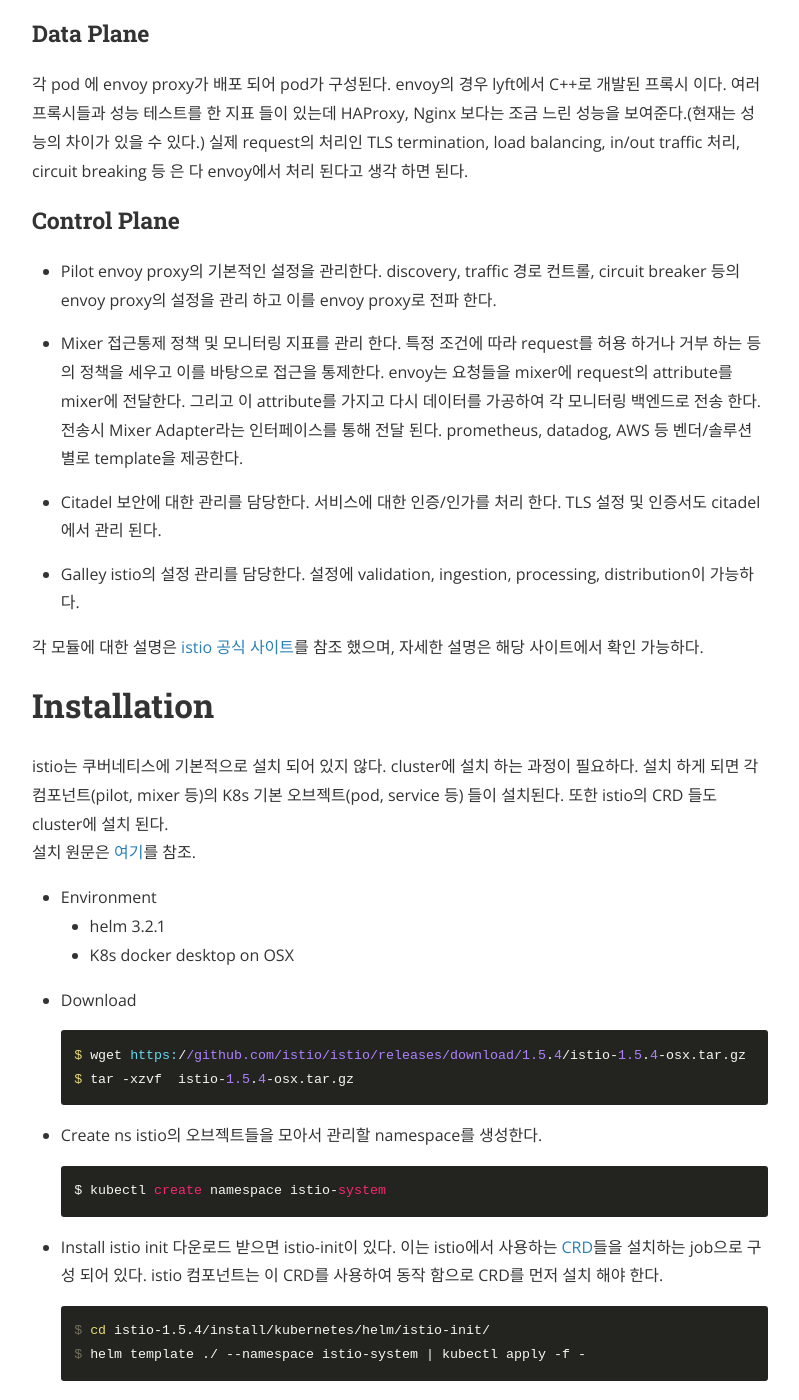
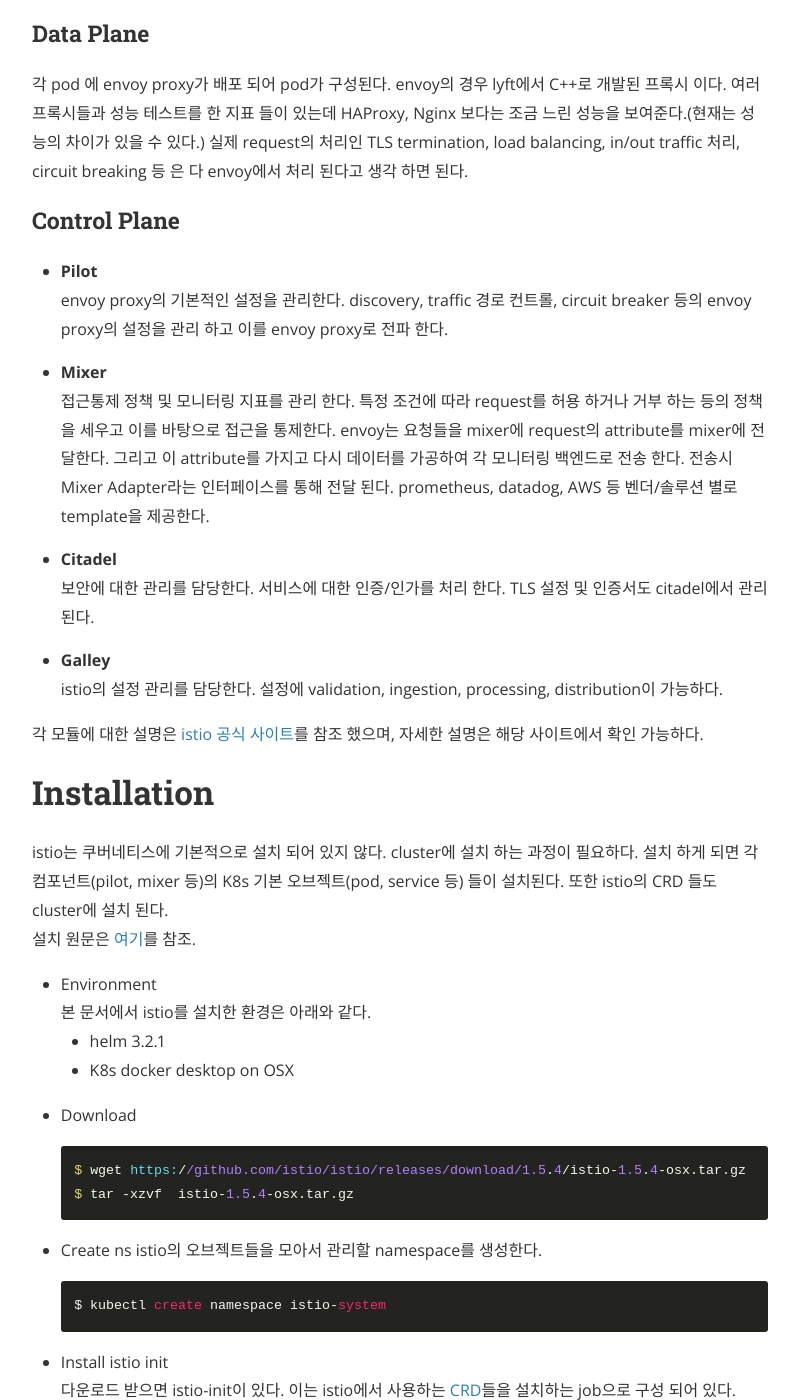
Before and after one commit to jukops/jukops.github.io, a Jekyll site: the page built from _posts/2020-06-06-container-k8s_istio_basic.md, in a window 1280 px wide and 1400 px high, scrolled down 590 px. Shown: the whole window, without its empty margins (240-1039 px from the left). Built offline with Jekyll 4.4.1, drawn with Linux system fonts in a browser that asks for light colours; nearby versions of some CDN libraries; some of the changed text lies outside the part shown.

Commit message:
Add istio basic

```diff
--- a/_posts/2020-06-06-container-k8s_istio_basic.md
+++ b/_posts/2020-06-06-container-k8s_istio_basic.md
@@ -15,17 +15,17 @@
 실제 request의 처리인 TLS termination, load balancing, in/out traffic 처리, circuit breaking 등 은 다 envoy에서 처리 된다고 생각 하면 된다.
 
 ### Control Plane
-- Pilot
+- **Pilot**
   envoy proxy의 기본적인 설정을 관리한다. discovery, traffic 경로 컨트롤, circuit breaker 등의 envoy proxy의 설정을 관리 하고 이를 envoy proxy로 전파 한다.
 
-- Mixer
+- **Mixer**
   접근통제 정책 및 모니터링 지표를 관리 한다. 특정 조건에 따라 request를 허용 하거나 거부 하는 등의 정책을 세우고 이를 바탕으로 접근을 통제한다. envoy는 요청들을 mixer에 request의 attribute를 mixer에 전달한다. 그리고 이 attribute를 가지고 다시 데이터를 가공하여 각 모니터링 백엔드로 전송 한다.
   전송시 Mixer Adapter라는 인터페이스를 통해 전달 된다. prometheus, datadog, AWS 등 벤더/솔루션 별로 template을 제공한다.
 
-- Citadel
-  보안에 대한 관리를 담당한다. 서비스에 대한 인증/인가를 처리 한다. TLS 설정 및 인증서도  citadel에서 관리 된다.
+- **Citadel**
+  보안에 대한 관리를 담당한다. 서비스에 대한 인증/인가를 처리 한다. TLS 설정 및 인증서도 citadel에서 관리 된다.
 
-- Galley
+- **Galley**
   istio의 설정 관리를 담당한다. 설정에 validation, ingestion, processing, distribution이 가능하다.
 
 각 모듈에 대한 설명은 [istio 공식 사이트](https://istio.io/pt-br/docs/ops/deployment/architecture/)를 참조 했으며, 자세한 설명은 해당 사이트에서 확인 가능하다.
@@ -34,6 +34,7 @@
 istio는 쿠버네티스에 기본적으로 설치 되어 있지 않다. cluster에 설치 하는 과정이 필요하다. 설치 하게 되면 각 컴포넌트(pilot, mixer 등)의 K8s 기본 오브젝트(pod, service 등) 들이 설치된다. 또한 istio의 CRD 들도 cluster에 설치 된다.
 설치 원문은 [여기](https://istio.io/pt-br/docs/setup/install/helm/)를 참조.
 - Environment
+  본 문서에서 istio를 설치한 환경은 아래와 같다.
   - helm 3.2.1
   - K8s docker desktop on OSX
 - Download
```
Also changed, not shown: other parts of _posts/2020-06-06-container-k8s_istio_basic.md (+1 -1 lines).
